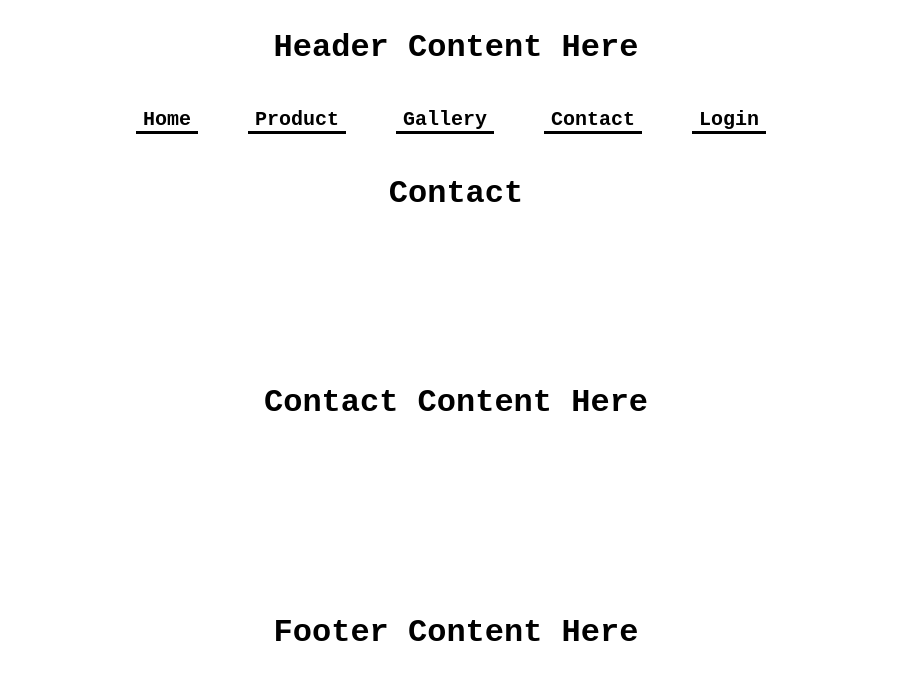
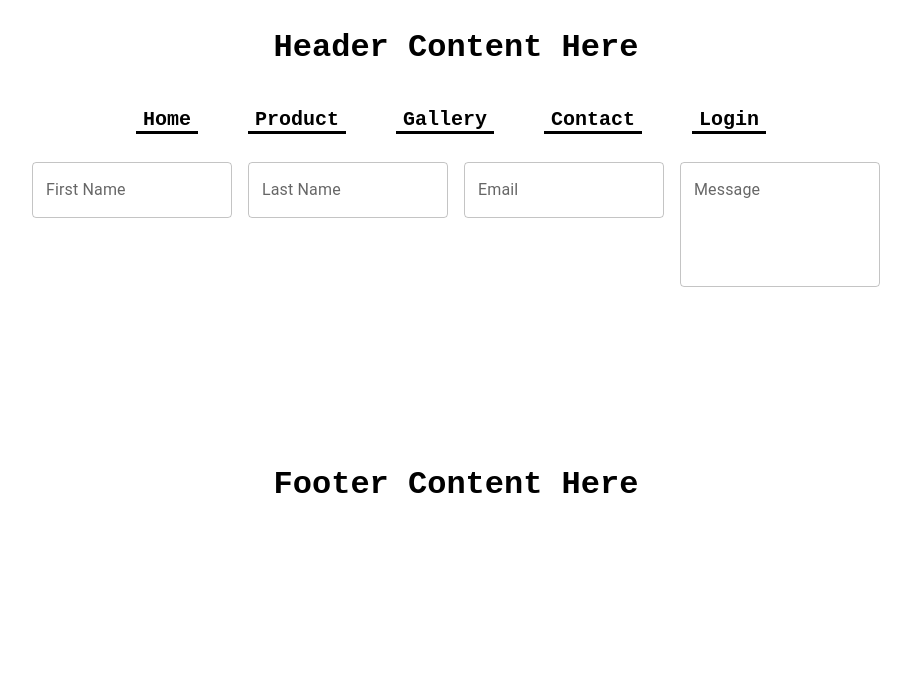
Before and after one commit to mrgreen12375/code3graphix, a React (Create React App) app in the folder client/: page /contact in a window 1280 px wide. Shown: the top 680 px of the page, without its empty margins (184-1095 px from the left). Built offline with nearby package versions, Linux system fonts and the light colour scheme.

Commit message:
Saving changes to pull.

```diff
--- a/client/package.json
+++ b/client/package.json
@@ -17,7 +17,10 @@
     "react-bootstrap": "^1.0.1",
     "react-dom": "^16.13.1",
     "react-router-dom": "^6.2.1",
-    "react-scripts": "^4.0.2"
+    "react-scripts": "^4.0.2",
+    "@emotion/react": "^11.10.6",
+    "@emotion/styled": "^11.10.6",
+    "@mui/material": "^5.11.14"
   },
   "scripts": {
     "start": "react-scripts --openssl-legacy-provider start",
--- a/client/src/App.js
+++ b/client/src/App.js
@@ -44,7 +44,7 @@ function App() {
 		<ApolloProvider client={client}>
 			<Router>
 				<div>
-					<Header></Header>
+					<Header/>
 				</div>
 				<div>
 					<main>
@@ -77,7 +77,7 @@ function App() {
 					</main>
 				</div>
 				<div>
-					<Footer></Footer>
+					<Footer />
 				</div>
 			</Router>
 		</ApolloProvider>
--- a/client/src/components/Contact/index.js
+++ b/client/src/components/Contact/index.js
@@ -1,13 +1,51 @@
-import React from "react";
+import * as React from 'react';
+import Box from '@mui/material/Box';
+import TextField from '@mui/material/TextField';
 
-function Contact() {
+export default function MultilineTextFields() {
+  return (
+    <div>
+      <Box
+        style={{
+          display: 'flex',
+          alignItems: 'center',
+          flexDirection: 'column'
+        }}
+        component="form"
+        sx={{
+          '& .MuiTextField-root': { m: 1, width: '25ch' },
+        }}
+        noValidate
+        autoComplete="off"
+      >
+        <div>
 
-  return (
-    <main className="center">
-      <h1>Contact</h1>
-      <h1 className="margin">Contact Content Here</h1>
-    </main>
+          <TextField
+            id="outlined-textarea"
+            label="First Name"
+            placeholder="First Name"
+            multiline
+          />
+          <TextField
+            id="outlined-textarea"
+            label="Last Name"
+            placeholder="Last Name"
+            multiline
+          />
+          <TextField
+            id="outlined-textarea"
+            label="Email"
+            placeholder="Email"
+            multiline
+          />
+          <TextField
+            id="outlined-multiline-static"
+            label="Message"
+            multiline
+            rows={4}
+          />
+        </div>
+      </Box>
+    </div>
   );
 }
-
-export default Contact;
--- a/package.json
+++ b/package.json
@@ -14,7 +14,6 @@
         "seed": "cd server && npm run seed",
         "build": "cd client && npm run build",
         "heroku-postbuild": "cd client && npm install --only=dev && npm install && npm run build"
-
     },
     "author": "",
     "license": "ISC",
```
Lines whose indentation alone changed are shown as unchanged.
